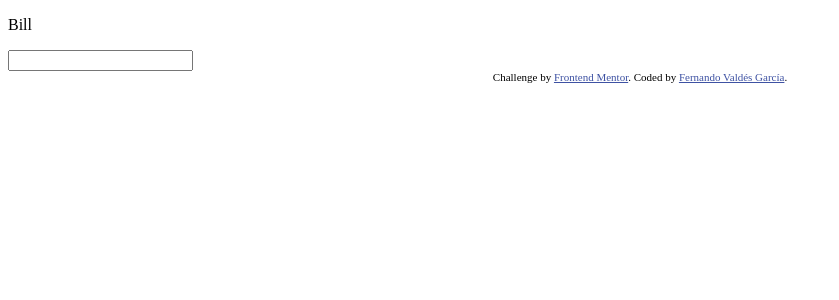
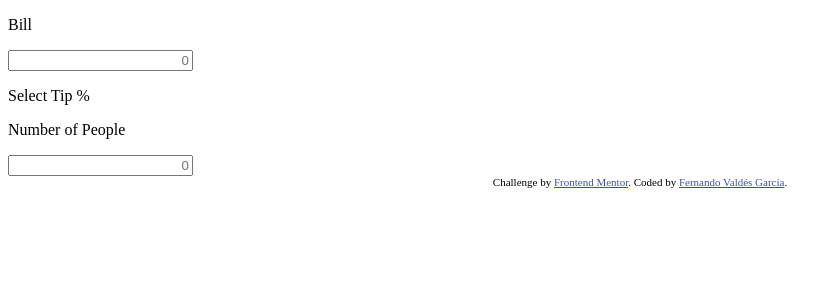
Before and after one commit to fvaldes0109/FM-Tip-Calculator-App, a React (Create React App) app: page / in a window 1280 px wide. Shown: the top 300 px of the page, without its empty margins (0-839 px from the left). Built offline with nearby package versions, Linux system fonts and the light colour scheme.

Commit message:
Add container for inputs

```diff
--- a/src/components/Calculator.jsx
+++ b/src/components/Calculator.jsx
@@ -12,23 +12,43 @@ export default class Calculator extends React.Component {
             people: null,
         }
 
-        this.onFieldChange = this.onFieldChange.bind(this);
+        this.onBillChange = this.onBillChange.bind(this);
     }
 
     calculate() {
 
     }
 
-    onFieldChange(name, value) {
-        console.log("Cambio", name, value);
+    onBillChange(value) {
+        this.setState({ bill: value });
+    }
+
+    onPeopleChange(value) {
+        this.setState({ people: value });
     }
 
     render() {
         return (
-            <div>
-                <p>Bill</p>
-                <Input name="bill" onChange={(value) => this.onFieldChange('bill', value)} />
-            </div>
+            <>
+                <div className="bill area">
+                    <p>Bill</p>
+                    <Input
+                        name="bill"
+                        onFinish={(value) => this.onBillChange(value)}
+                    />
+                </div>
+                <div className="tips area">
+                    <p>Select Tip %</p>
+
+                </div>
+                <div className="people area">
+                    <p>Number of People</p>
+                    <Input
+                        name="people"
+                        onFinish={(value) => this.onBillChange(value)}
+                    />
+                </div>
+            </>
         );
     }
 }
--- a/src/components/Input.jsx
+++ b/src/components/Input.jsx
@@ -24,10 +24,13 @@ export default class Input extends React.Component {
     render() {
         const { value } = this.state;
         return (
-            <div>
+            <div className={`input-area ${this.props.name}`}>
                 <input
+                    placeholder="0"
+                    dir="rtl"
                     value={value}
                     onChange={(event) => {this.checkField(this.props.name, event.target.value)}}
+                    onBlur={() => this.props.onFinish(value)}
                 />
             </div>
         )
```
